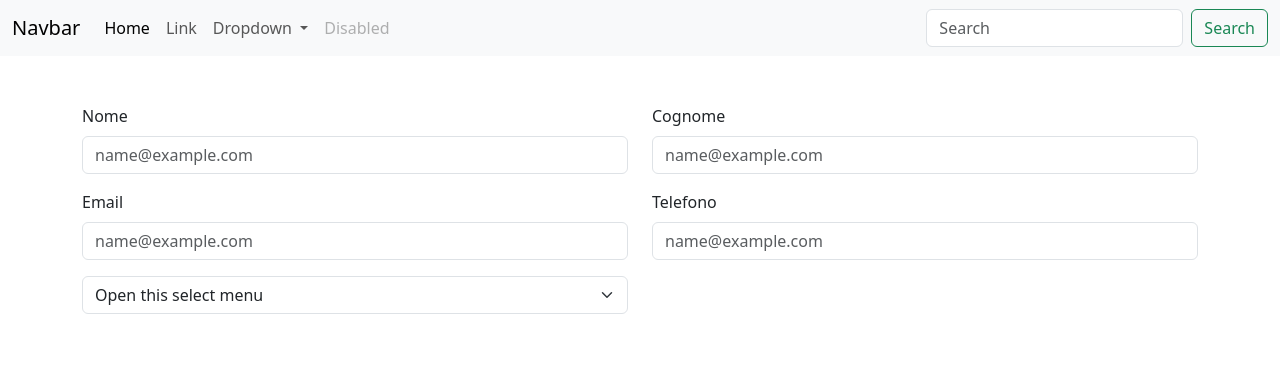
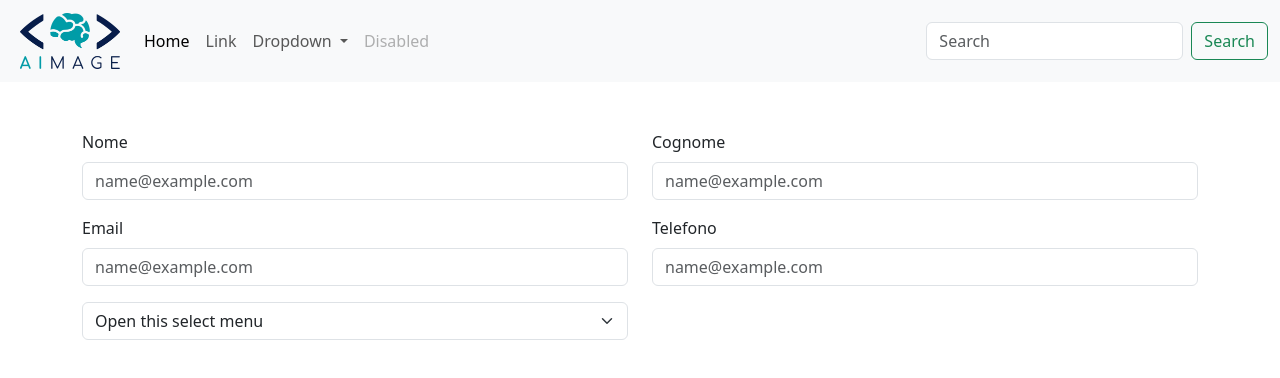
Before and after one commit to LucaB98/front-aimage, a Vue app: page / in a window 1280 px wide. Shown: the top 378 px of the page. Built offline with nearby package versions, Linux system fonts and the light colour scheme.

Commit message:
add logo navbar

```diff
--- a/src/components/AppHeader.vue
+++ b/src/components/AppHeader.vue
@@ -10,7 +10,7 @@ export default {
     <header>
         <nav class="navbar navbar-expand-lg bg-body-tertiary">
             <div class="container-fluid">
-                <a class="navbar-brand" href="#">Navbar</a>
+                <a class="navbar-brand ms-2" href="#"><img src="../img/aimage-logo.webp" alt="logo" width="100px"></a>
                 <button class="navbar-toggler" type="button" data-bs-toggle="collapse"
                     data-bs-target="#navbarSupportedContent" aria-controls="navbarSupportedContent"
                     aria-expanded="false" aria-label="Toggle navigation">
```
Also changed, not shown: src/img/aimage-logo.webp (added).
